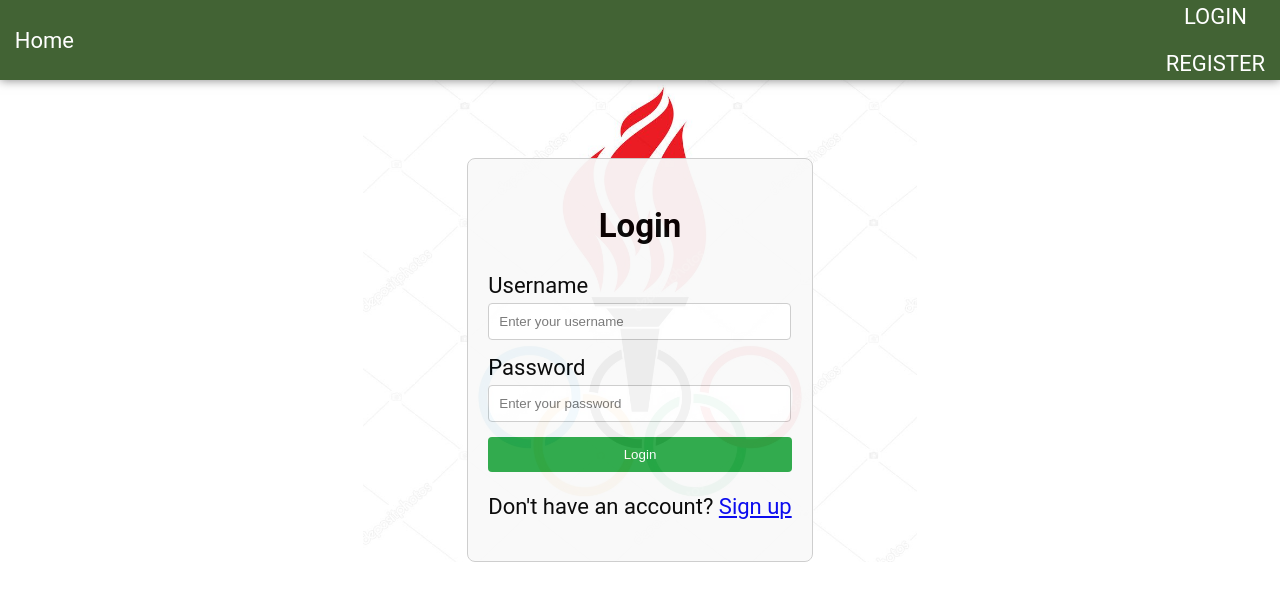
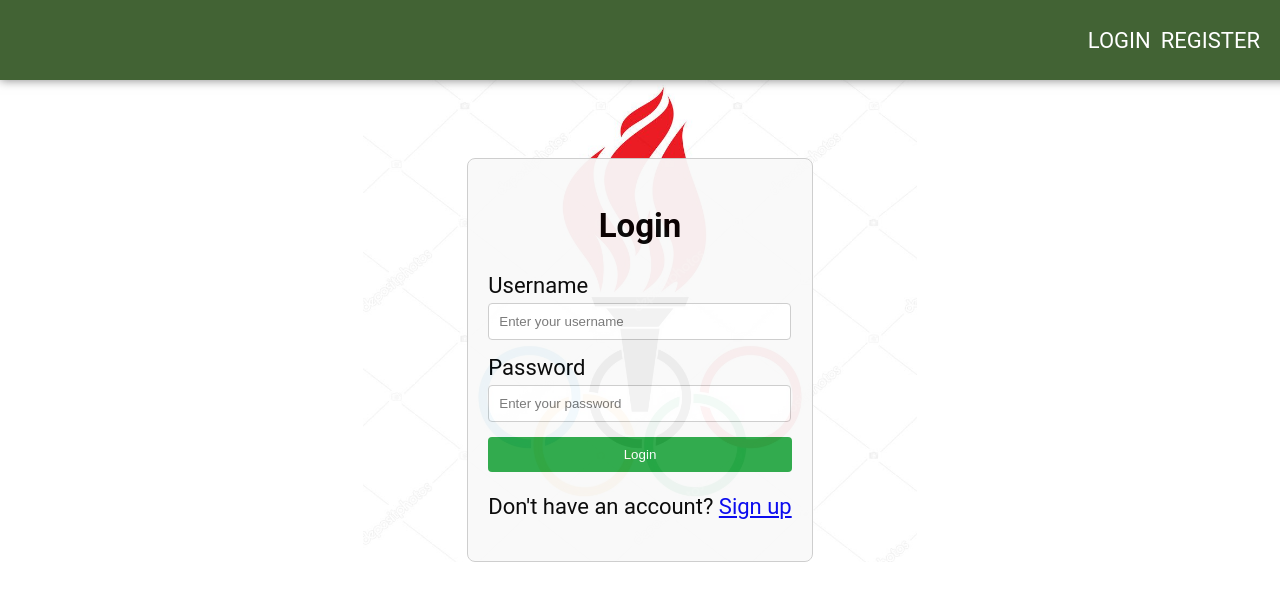
Before and after one commit to giarreh/BobsRacing-Frontend, a React (Vite) app: page /signin in a window 1280 px wide. Shown: the top 600 px of the page. Built offline with nearby package versions, Linux system fonts and the light colour scheme.

Commit message:
+ Added more styling

```diff
--- a/src/App.css
+++ b/src/App.css
@@ -91,37 +91,59 @@
   height: 80px;
   background-color: #426334;
   color: #fff;
-  text-align: center;
   display: flex;
   justify-content: space-between;
   align-items: center;
   box-shadow: 0 0px 10px rgba(0, 0, 0, 0.5);
   z-index: 1000;
+  padding: 0 20px; /* Add some padding to the edges */
 }
 
-.header-home-div {
-  padding-left: 25%;
+.header-left {
+  display: flex;
+  align-items: center;
+  gap: 20px; /* Space between menu items */
+}
+
+.header-right {
+  display: flex;
+  align-items: center;
+  gap: 10px; /* Space between login/register or logout */
+}
+
+.header-left div, .header-right p {
+  cursor: pointer;
 }
 
 .header-logout-div {
-  padding-right: 30px;
+  margin-right: 30px;
 }
 
 .header-login-div {
-  padding-right: 15px;
+  margin-right: 40px;
 }
 
-.headerLoggedIn {
-  display: flex;
-  align-items: center;
+.header-login-div p {
+  color: white;
+  text-decoration: none;
+  /*font-weight: bold;*/
+  cursor: pointer;
 }
-.headerLoggedIn p {
-  color: black;
+
+.header-login-div p:hover {
   text-decoration: underline;
-  margin-right: 10px; /* Adjust the spacing as needed */
-  justify-content: center;
-  align-items: center;
 }
+
+.header-logout-div p {
+  color: white;
+  /*font-weight: bold;*/
+  cursor: pointer;
+}
+
+.header-logout-div p:hover {
+  text-decoration: underline;
+}
+
 
 /* Main body styles */
 .main {
--- a/src/components/Header.tsx
+++ b/src/components/Header.tsx
@@ -10,21 +10,21 @@
 
   return (
     <header className="header">
-      <div>
-        <div
-          className="header-home-div"
-          style={{ cursor: "pointer" }}
-          onClick={() => navigate("/")}
-        >
-          Home
-        </div>
-      </div>
-      <div>
-        {user ? (
-          <div className="header-logout-div">
+      {user ? (
+        <>
+          {/* Left side: Home, Profile, Race, Betting, Athletes (if admin) */}
+          <div className="header-left">
+            <div onClick={() => navigate("/")}>Home</div>
+            <div onClick={() => navigate("/profile")}>Profile</div>
+            <div onClick={() => navigate("/race")}>Races</div>
+            <div /*onClick={() => navigate("/")} */>Betting</div>
+            {user?.role === "admin" && (
+              <div onClick={() => navigate("/athletes")}>Athletes</div>
+            )}
+          </div>
+          {/* Right side: Logout */}
+          <div className="header-right header-logout-div">
             <p
-              className="header-home-div"
-              style={{ cursor: "pointer" }}
               onClick={() => {
                 clearAuthToken();
                 setUser(null);
@@ -34,13 +34,18 @@
               LOGOUT
             </p>
           </div>
-        ) : (
-          <div className="header-login-div">
+        </>
+      ) : (
+        <>
+          {/* Left side: Empty */}
+          <div className="header-left"></div>
+          {/* Right side: Login/Register */}
+          <div className="header-right header-login-div">
             <p onClick={() => navigate("/signin")}>LOGIN</p>
             <p onClick={() => navigate("/signup")}>REGISTER</p>
           </div>
-        )}
-      </div>
+        </>
+      )}
     </header>
   );
 }
```
